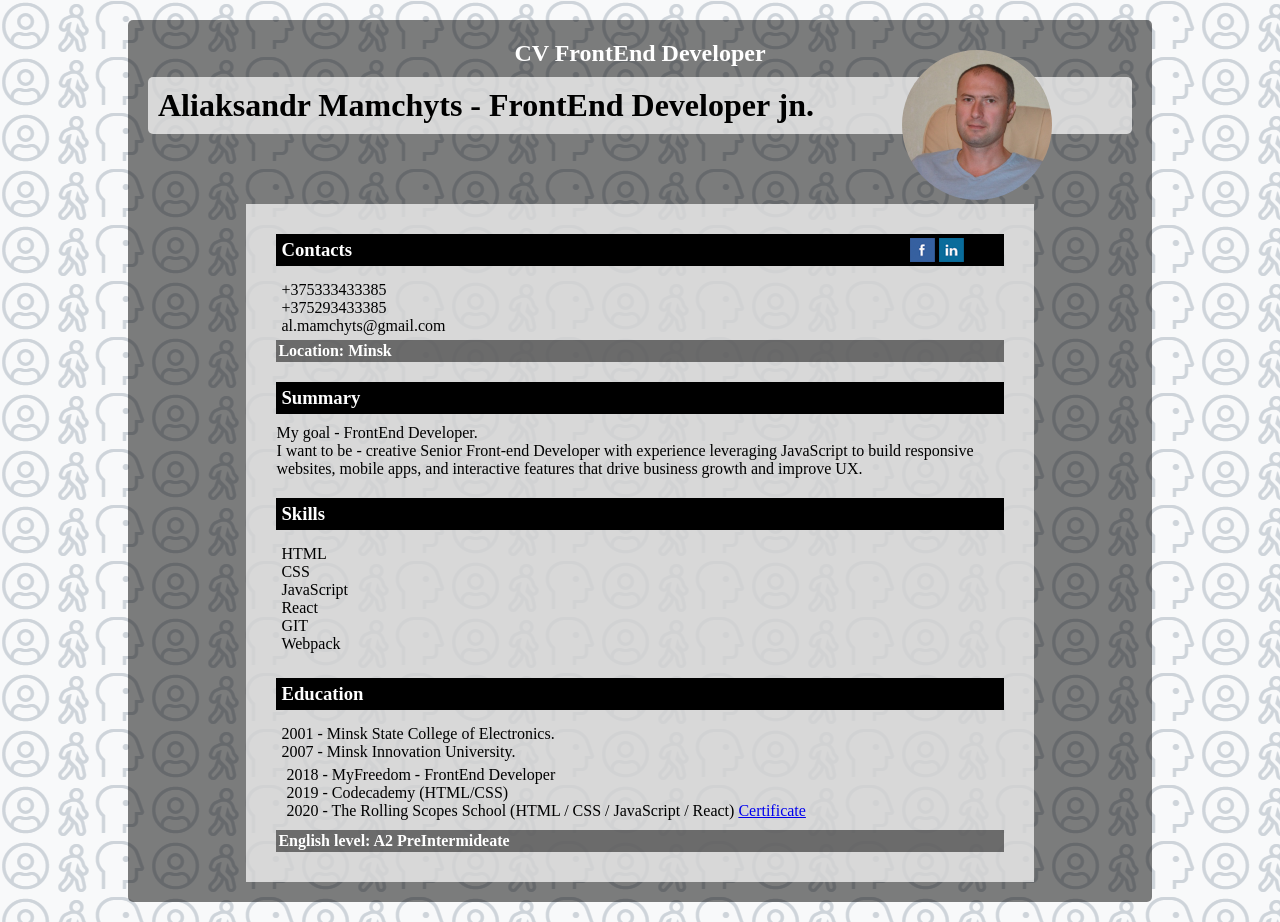
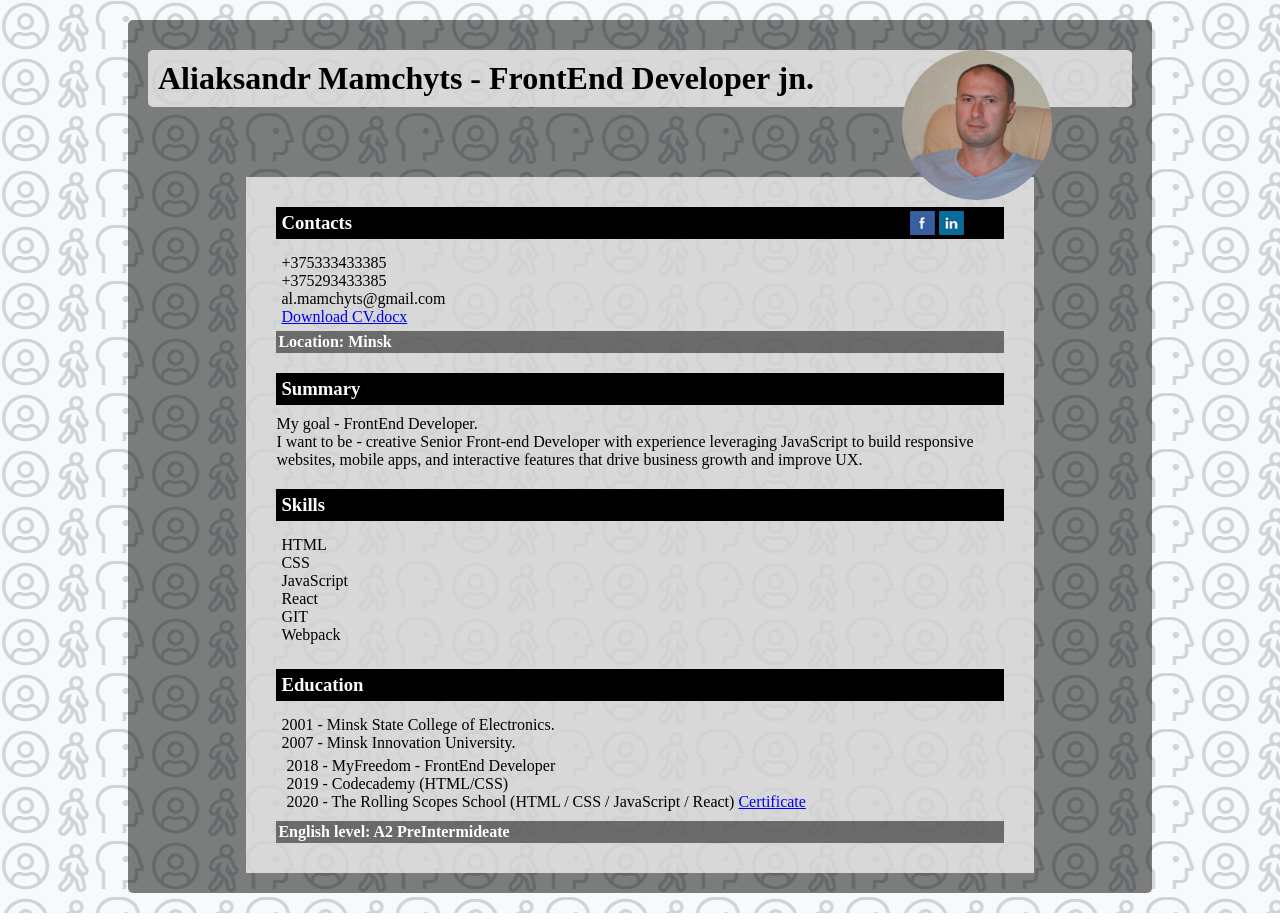
Before and after one commit to mAliaxandr/rsschool-2019Q1-cv, a plain HTML site: page index.html in a window 1280 px wide. Drawn offline with Linux system fonts and the light colour scheme.

Commit message:
doc: add to page cv.docx

```diff
--- a/index.html
+++ b/index.html
@@ -10,7 +10,6 @@
 <body>
     <div class="wrapper">
         <header class="header">
-            <h2>CV FrontEnd Developer</h2>
             <h1>Aliaksandr Mamchyts - FrontEnd Developer jn.</h1>
             <div class="header-avatar"></div>
         </header>
@@ -21,6 +20,7 @@
                     <li>+375333433385</li>
                     <li>+375293433385</li>
                     <li>al.mamchyts@gmail.com</li>
+                    <li><a href="CV Mamchyts Aliaksandr f-e.docx" download>Download CV.docx</a></li>
                 </ul>
                 <h4>Location: Minsk</h4>
                 <div class="main-contacts-social">
```
Also changed, not shown: 1 other file.
